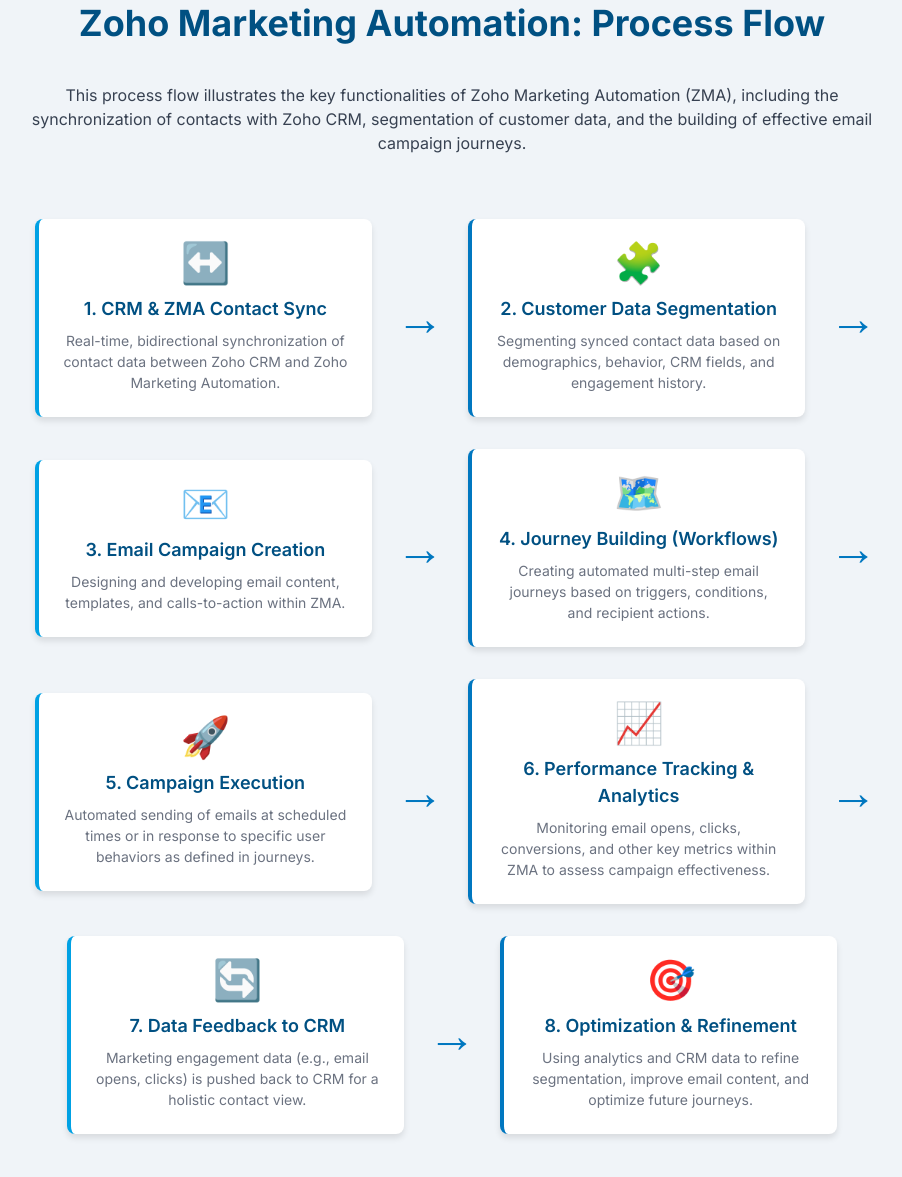
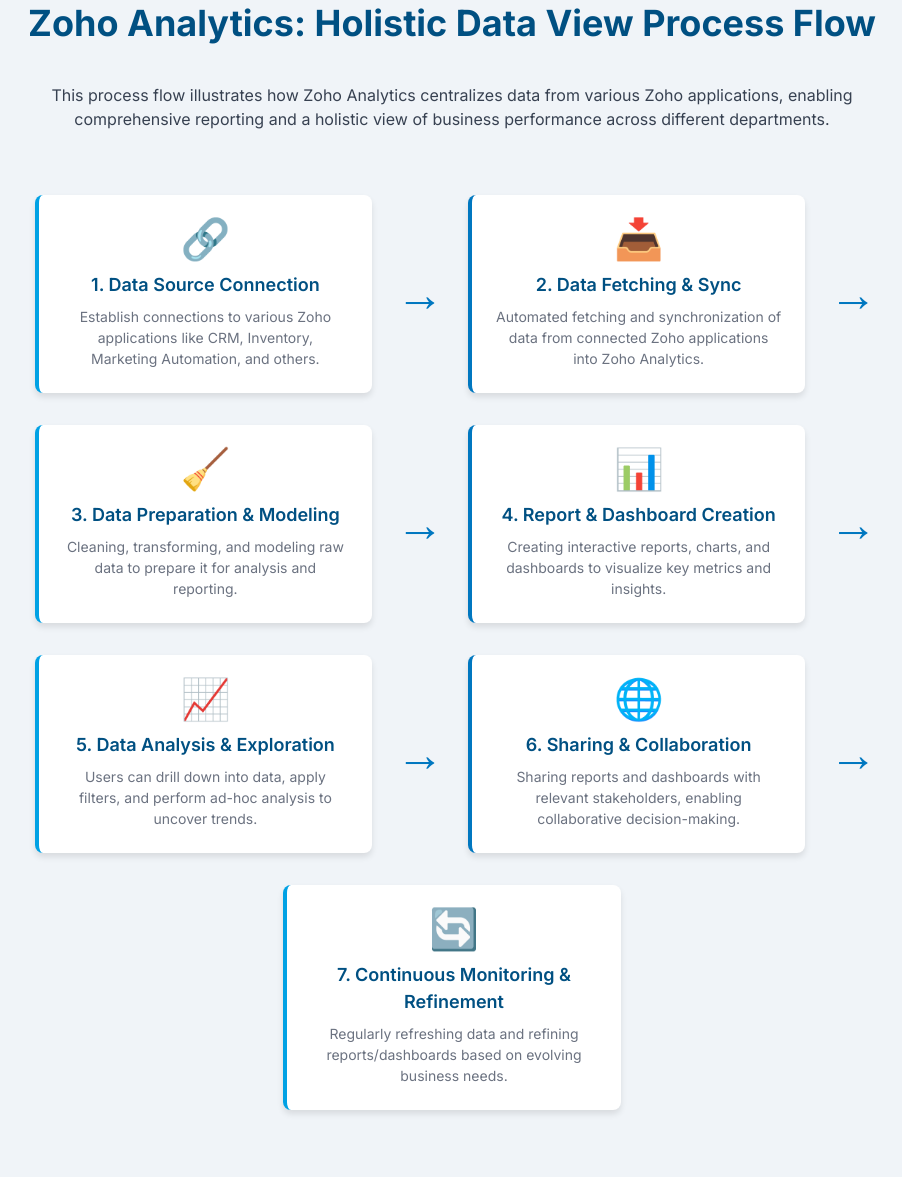
Before and after one commit to Fatty613/Lead-to-Customer, a plain HTML site: page index.html in a window 1280 px wide. Shown: the part 29-1206 px from the top of the page, without its empty margins (188-1090 px from the left). Drawn offline with nearby package versions, Linux system fonts and the light colour scheme.

Commit message:
index.html

```diff
--- a/index.html
+++ b/index.html
@@ -3,7 +3,7 @@
 <head>
     <meta charset="UTF-8">
     <meta name="viewport" content="width=device-width, initial-scale=1.0">
-    <title>Zoho Marketing Automation Process Flow</title>
+    <title>Zoho Analytics Process Flow</title>
     <script src="https://cdn.tailwindcss.com"></script>
     <link href="https://fonts.googleapis.com/css2?family=Inter:wght@400;600;700&display=swap" rel="stylesheet">
     <style>
@@ -105,16 +105,16 @@
 </head>
 <body>
     <div class="container mx-auto p-4 md:p-8">
-        <h1 class="text-3xl md:text-4xl font-bold text-center text-[#005082] mb-10">Zoho Marketing Automation: Process Flow</h1>
-        <p class="max-w-4xl mx-auto text-center text-gray-700 mb-12">This process flow illustrates the key functionalities of Zoho Marketing Automation (ZMA), including the synchronization of contacts with Zoho CRM, segmentation of customer data, and the building of effective email campaign journeys.</p>
+        <h1 class="text-3xl md:text-4xl font-bold text-center text-[#005082] mb-10">Zoho Analytics: Holistic Data View Process Flow</h1>
+        <p class="max-w-4xl mx-auto text-center text-gray-700 mb-12">This process flow illustrates how Zoho Analytics centralizes data from various Zoho applications, enabling comprehensive reporting and a holistic view of business performance across different departments.</p>
 
         <div class="flow-container flex justify-center items-stretch">
 
             <div class="flow-item">
                 <div class="flow-card border-[#00A1E4]">
-                    <div class="step-icon">↔️</div>
-                    <div class="step-title">1. CRM & ZMA Contact Sync</div>
-                    <p class="step-description">Real-time, bidirectional synchronization of contact data between Zoho CRM and Zoho Marketing Automation.</p>
+                    <div class="step-icon">🔗</div>
+                    <div class="step-title">1. Data Source Connection</div>
+                    <p class="step-description">Establish connections to various Zoho applications like CRM, Inventory, Marketing Automation, and others.</p>
                 </div>
                 <div class="vertical-arrow">↓</div>
             </div>
@@ -123,9 +123,9 @@
 
             <div class="flow-item">
                 <div class="flow-card border-[#0077C0]">
-                    <div class="step-icon">🧩</div>
-                    <div class="step-title">2. Customer Data Segmentation</div>
-                    <p class="step-description">Segmenting synced contact data based on demographics, behavior, CRM fields, and engagement history.</p>
+                    <div class="step-icon">📥</div>
+                    <div class="step-title">2. Data Fetching & Sync</div>
+                    <p class="step-description">Automated fetching and synchronization of data from connected Zoho applications into Zoho Analytics.</p>
                 </div>
                 <div class="vertical-arrow">↓</div>
             </div>
@@ -134,9 +134,9 @@
 
             <div class="flow-item">
                 <div class="flow-card border-[#00A1E4]">
-                    <div class="step-icon">📧</div>
-                    <div class="step-title">3. Email Campaign Creation</div>
-                    <p class="step-description">Designing and developing email content, templates, and calls-to-action within ZMA.</p>
+                    <div class="step-icon">🧹</div>
+                    <div class="step-title">3. Data Preparation & Modeling</div>
+                    <p class="step-description">Cleaning, transforming, and modeling raw data to prepare it for analysis and reporting.</p>
                 </div>
                 <div class="vertical-arrow">↓</div>
             </div>
@@ -145,9 +145,9 @@
 
             <div class="flow-item">
                 <div class="flow-card border-[#0077C0]">
-                    <div class="step-icon">🗺️</div>
-                    <div class="step-title">4. Journey Building (Workflows)</div>
-                    <p class="step-description">Creating automated multi-step email journeys based on triggers, conditions, and recipient actions.</p>
+                    <div class="step-icon">📊</div>
+                    <div class="step-title">4. Report & Dashboard Creation</div>
+                    <p class="step-description">Creating interactive reports, charts, and dashboards to visualize key metrics and insights.</p>
                 </div>
                 <div class="vertical-arrow">↓</div>
             </div>
@@ -156,9 +156,9 @@
 
             <div class="flow-item">
                 <div class="flow-card border-[#00A1E4]">
-                    <div class="step-icon">🚀</div>
-                    <div class="step-title">5. Campaign Execution</div>
-                    <p class="step-description">Automated sending of emails at scheduled times or in response to specific user behaviors as defined in journeys.</p>
+                    <div class="step-icon">📈</div>
+                    <div class="step-title">5. Data Analysis & Exploration</div>
+                    <p class="step-description">Users can drill down into data, apply filters, and perform ad-hoc analysis to uncover trends.</p>
                 </div>
                 <div class="vertical-arrow">↓</div>
             </div>
@@ -167,9 +167,9 @@
 
             <div class="flow-item">
                 <div class="flow-card border-[#0077C0]">
-                    <div class="step-icon">📈</div>
-                    <div class="step-title">6. Performance Tracking & Analytics</div>
-                    <p class="step-description">Monitoring email opens, clicks, conversions, and other key metrics within ZMA to assess campaign effectiveness.</p>
+                    <div class="step-icon">🌐</div>
+                    <div class="step-title">6. Sharing & Collaboration</div>
+                    <p class="step-description">Sharing reports and dashboards with relevant stakeholders, enabling collaborative decision-making.</p>
                 </div>
                 <div class="vertical-arrow">↓</div>
             </div>
@@ -179,19 +179,8 @@
             <div class="flow-item">
                 <div class="flow-card border-[#00A1E4]">
                     <div class="step-icon">🔄</div>
-                    <div class="step-title">7. Data Feedback to CRM</div>
-                    <p class="step-description">Marketing engagement data (e.g., email opens, clicks) is pushed back to CRM for a holistic contact view.</p>
-                </div>
-                <div class="vertical-arrow">↓</div>
-            </div>
-
-            <span class="arrow horizontal-arrow">→</span>
-
-            <div class="flow-item">
-                <div class="flow-card border-[#0077C0]">
-                    <div class="step-icon">🎯</div>
-                    <div class="step-title">8. Optimization & Refinement</div>
-                    <p class="step-description">Using analytics and CRM data to refine segmentation, improve email content, and optimize future journeys.</p>
+                    <div class="step-title">7. Continuous Monitoring & Refinement</div>
+                    <p class="step-description">Regularly refreshing data and refining reports/dashboards based on evolving business needs.</p>
                 </div>
                 <div class="vertical-arrow">↓</div>
             </div>
```
